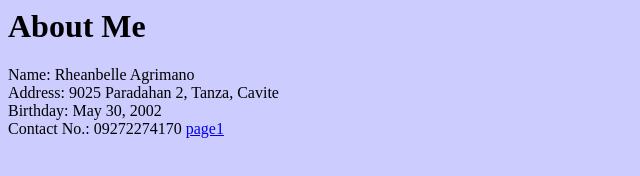
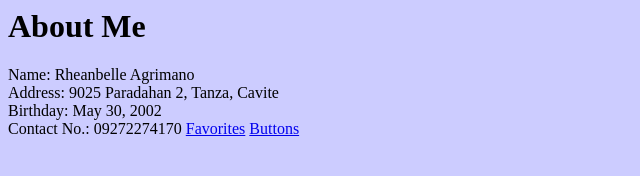
Before and after one commit to rheaaaaaaaaaan/rheaaaaaaaaaan.github.io, a plain HTML site: page index.html in a window 1280 px wide. Shown: the full height of the page, 0-640 px from the left. Drawn offline with Linux system fonts and the light colour scheme.

Commit message:
Update index.html

```diff
--- a/index.html
+++ b/index.html
@@ -12,4 +12,5 @@ Contact No.: 09272274170
 </body>
 </html>
 
-  <a href="page1.html">page1</a>
+  <a href="page1.html">Favorites</a>
+<a href="activity4.html">Buttons</a>
```
